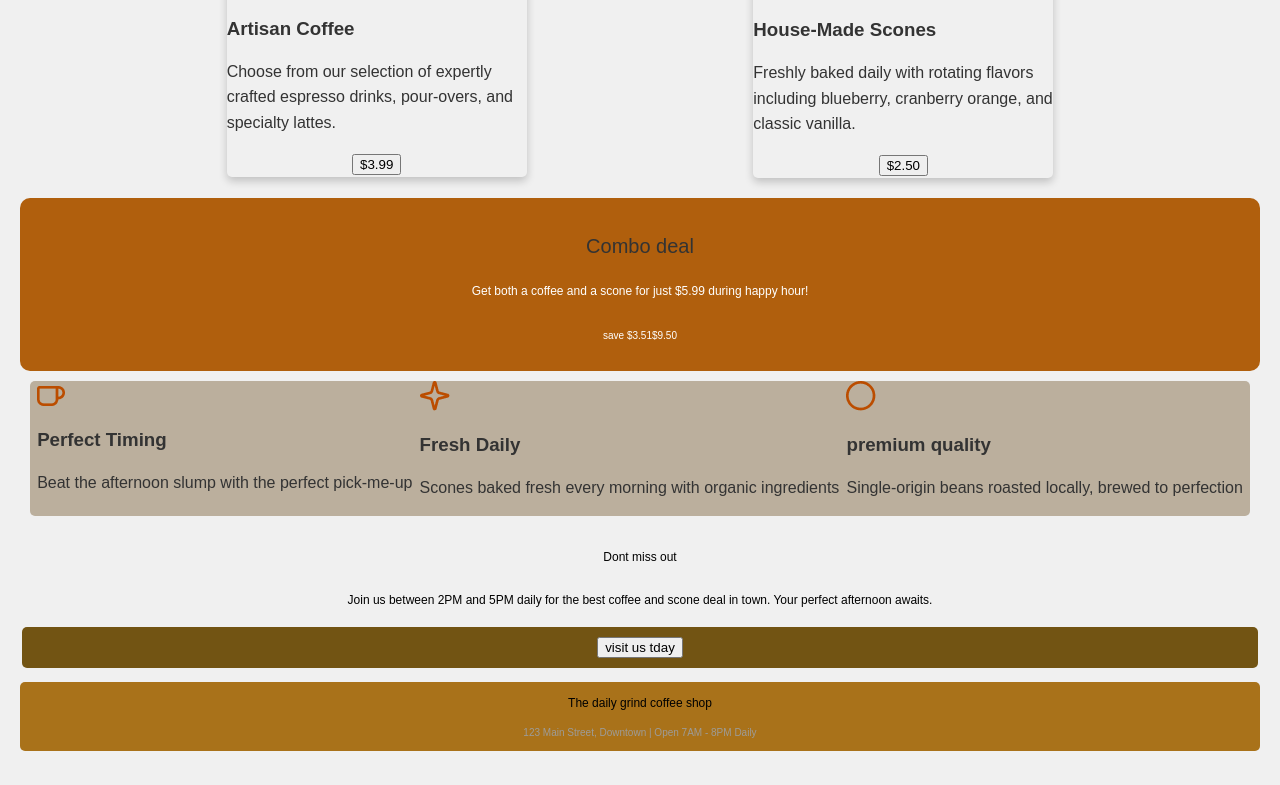
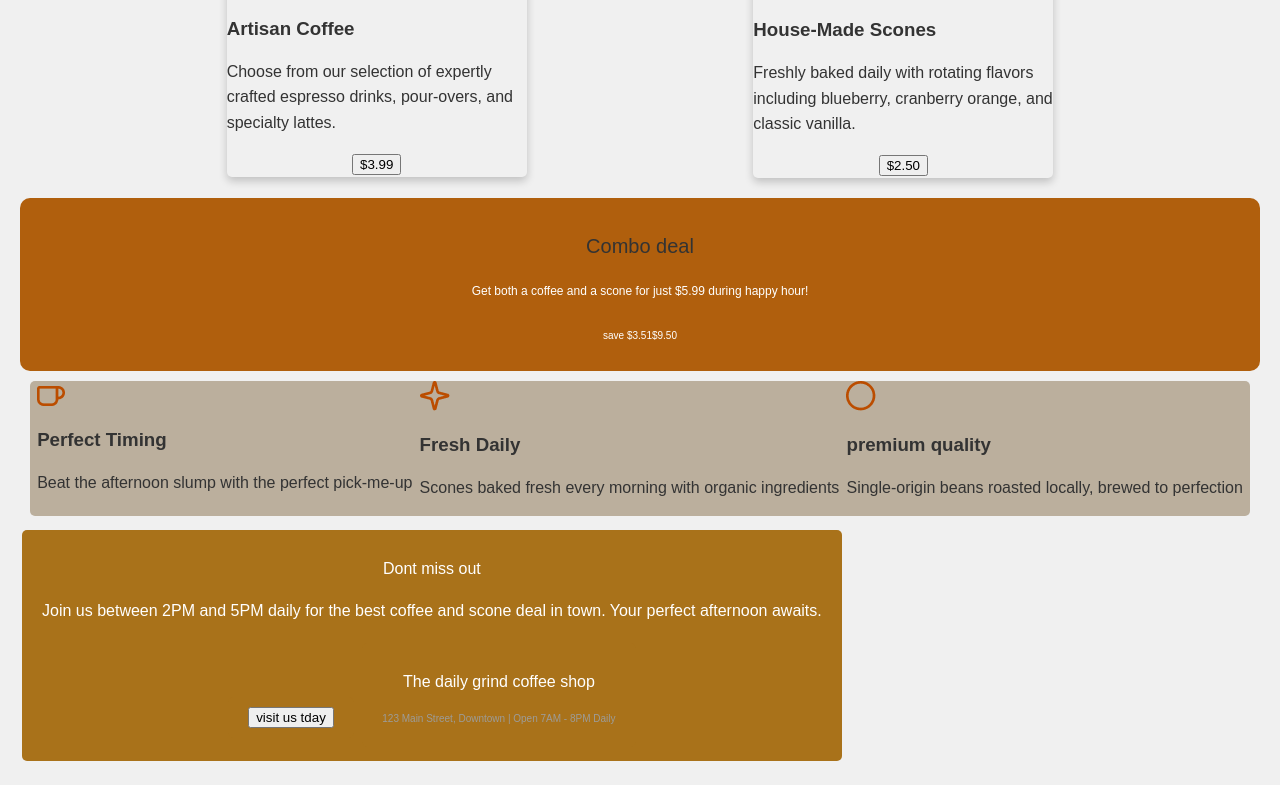
Before and after one commit to hausdesigns/midterm, a plain HTML site: page index.html in a window 1280 px wide. Shown: the part 1090-1875 px from the top of the page. Drawn offline with Linux system fonts and the light colour scheme.

Commit message:
Update index.html

```diff
--- a/index.html
+++ b/index.html
@@ -99,15 +99,15 @@
 
 </div>
 
-<Div class="bottom-text">
+<Div class="button">
     <p>Dont miss out</p>
     <p>Join us between 2PM and 5PM daily for the best coffee and scone deal in town. Your perfect afternoon awaits.</p>
 
-    <div class="button-text2">
+    <div class="button">
         <button> visit us tday </button>
     </div>
 
-<div class="footer-text">
+<div class="button">
     <p>The daily grind coffee shop </p>
 
     <div class="footer-subtext">
```
